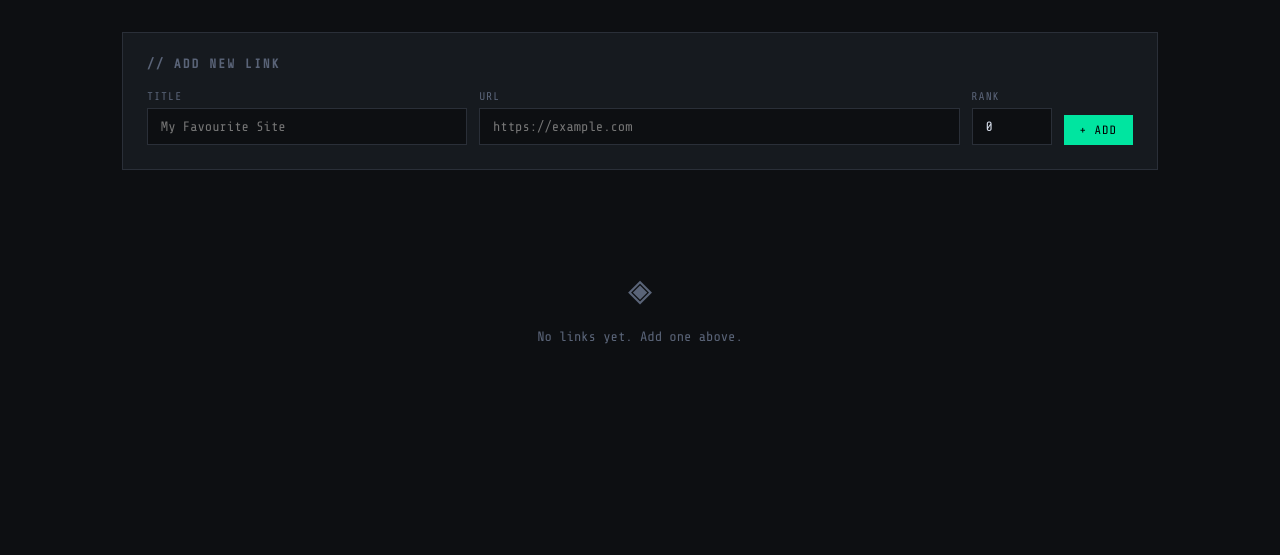
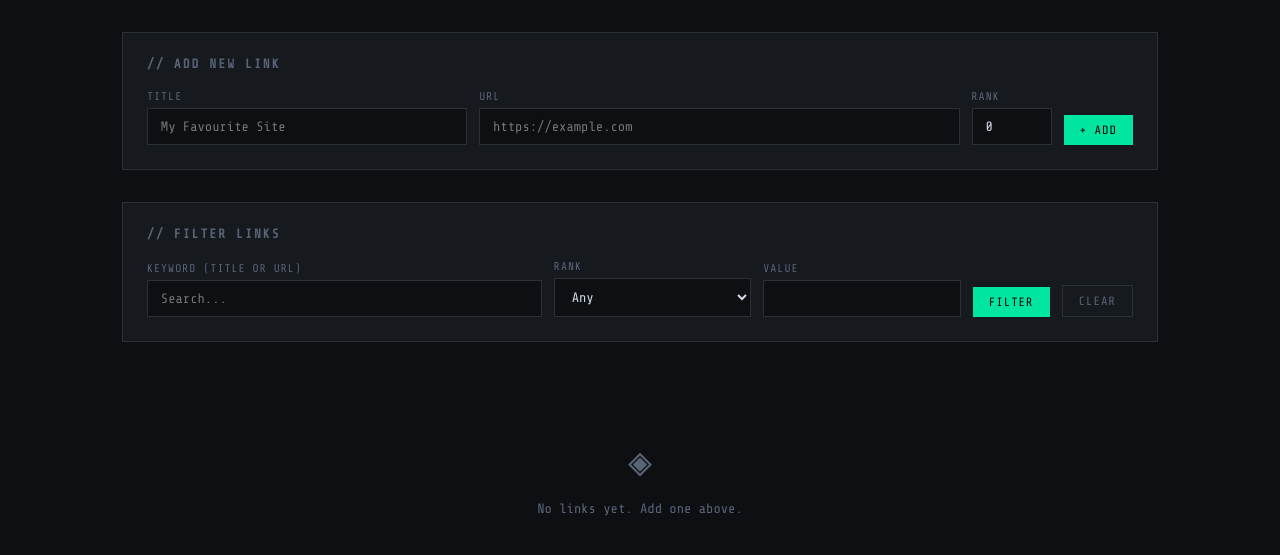
Before and after one commit to garfield-arlene/stelr, a Flask app: template templates/index.html in a window 1280 px wide. Shown: the part 66-621 px from the top of the page. Run offline with Flask 3, Linux system fonts and the light colour scheme; the template is opened without the code that fills it, so the values that code supplies are empty.

Commit message:
Add keyword filter feature Add rank numberic filter feature Add gitignore Bump the version number

```diff
--- a/app.py
+++ b/app.py
@@ -16,7 +16,7 @@ logger = logging.getLogger(__name__)
 
 app = Flask(__name__)
 app.secret_key = os.environ.get("SECRET_KEY", "stelr-secret-change-me")
-APP_VERSION = "2.5.3"
+APP_VERSION = "3.0.0"
 APP_NAME = "Stelr"
 
 SESSION_TIMEOUT_MINUTES = int(os.environ.get("SESSION_TIMEOUT_MINUTES", "30"))
@@ -150,14 +150,43 @@ def register():
 
 # ── Main app routes ────────────────────────────────────────────────────────
 
+RANK_OPS = {
+    "<":  lambda rank, val: rank < val,
+    "<=": lambda rank, val: rank <= val,
+    "==": lambda rank, val: rank == val,
+    ">=": lambda rank, val: rank >= val,
+    ">":  lambda rank, val: rank > val,
+}
+
+
+def filter_links(links, query, rank_op, rank_val):
+    if query:
+        q = query.lower()
+        links = [l for l in links if q in l.get("title", "").lower()
+                                   or q in l.get("url", "").lower()]
+    if rank_op in RANK_OPS and rank_val:
+        try:
+            rank_val_int = int(rank_val)
+        except ValueError:
+            return links
+        cmp = RANK_OPS[rank_op]
+        links = [l for l in links if cmp(l.get("rank", 0), rank_val_int)]
+    return links
+
+
 @app.route("/")
 @login_required
 def index():
     links = get_storage().get_all(current_user.id)
     links.sort(key=lambda x: x.get("rank", 0))
+    query    = request.args.get("q", "").strip()
+    rank_op  = request.args.get("rank_op", "").strip()
+    rank_val = request.args.get("rank_val", "").strip()
+    links = filter_links(links, query, rank_op, rank_val)
     return render_template("index.html", links=links, backend=STORAGE_BACKEND,
                            version=APP_VERSION, app_name=APP_NAME,
-                           timeout=SESSION_TIMEOUT_MINUTES)
+                           timeout=SESSION_TIMEOUT_MINUTES,
+                           filter_q=query, filter_rank_op=rank_op, filter_rank_val=rank_val)
 
 
 @app.route("/add", methods=["POST"])
--- a/docker-compose.yml
+++ b/docker-compose.yml
@@ -1,7 +1,7 @@
 version: "3.9"
 
 # ─────────────────────────────────────────────
-# Stelr v2.5.3 — docker compose
+# Stelr v3.0.0 — docker compose
 # Usage:
 #   XML (default):    docker compose up
 #   YAML:             docker compose --profile yaml up
@@ -14,7 +14,7 @@ version: "3.9"
 # ─────────────────────────────────────────────
 
 x-app-base: &app-base
-  image: stelr:2.5.3
+  image: stelr:3.0.0
   restart: unless-stopped
   ports:
     - "8082:5000"
--- a/templates/index.html
+++ b/templates/index.html
@@ -59,11 +59,14 @@
                 gap: 0.75rem; align-items: end; }
     label { display: block; font-size: 0.7rem; color: var(--muted); font-family: var(--mono);
             text-transform: uppercase; letter-spacing: 1px; margin-bottom: 0.35rem; }
-    input[type="text"], input[type="url"], input[type="number"], input[type="password"] {
+    input[type="text"], input[type="url"], input[type="number"], input[type="password"], select {
       width: 100%; background: var(--bg); border: 1px solid var(--border);
       color: var(--text); font-family: var(--mono); font-size: 0.85rem;
       padding: 0.6rem 0.8rem; outline: none; transition: border-color 0.15s; }
-    input:focus { border-color: var(--accent); }
+    input:focus, select:focus { border-color: var(--accent); }
+    .filter-row { display: grid; grid-template-columns: 2fr 1fr 1fr auto auto;
+                  gap: 0.75rem; align-items: end; }
+    @media (max-width: 700px) { .filter-row { grid-template-columns: 1fr; } }
     .modal-overlay { position: fixed; inset: 0; background: rgba(0,0,0,0.65);
                       display: flex; align-items: center; justify-content: center; z-index: 200; }
     .modal { background: var(--surface); border: 1px solid var(--border); padding: 1.5rem; width: 320px; }
@@ -153,6 +156,41 @@
     </form>
   </div>
 
+  <div class="add-panel">
+    <h2>// Filter Links</h2>
+    <form method="GET" action="/">
+      <div class="filter-row">
+        <div>
+          <label>Keyword (title or URL)</label>
+          <input type="text" name="q" value="{{ filter_q }}" placeholder="Search...">
+        </div>
+        <div>
+          <label>Rank</label>
+          <select name="rank_op">
+            <option value=""   {% if filter_rank_op == "" %}selected{% endif %}>Any</option>
+            <option value="<"  {% if filter_rank_op == "<" %}selected{% endif %}>&lt;</option>
+            <option value="<=" {% if filter_rank_op == "<=" %}selected{% endif %}>&le;</option>
+            <option value="==" {% if filter_rank_op == "==" %}selected{% endif %}>=</option>
+            <option value=">=" {% if filter_rank_op == ">=" %}selected{% endif %}>&ge;</option>
+            <option value=">"  {% if filter_rank_op == ">" %}selected{% endif %}>&gt;</option>
+          </select>
+        </div>
+        <div>
+          <label>Value</label>
+          <input type="number" name="rank_val" value="{{ filter_rank_val }}">
+        </div>
+        <div>
+          <label>&nbsp;</label>
+          <button type="submit" class="btn btn-primary">Filter</button>
+        </div>
+        <div>
+          <label>&nbsp;</label>
+          <a href="/" class="btn btn-secondary">Clear</a>
+        </div>
+      </div>
+    </form>
+  </div>
+
   {% if links %}
   <div class="table-wrap">
     <table>
@@ -201,7 +239,11 @@
   {% else %}
   <div class="empty">
     <div class="big">◈</div>
+    {% if filter_q or filter_rank_op %}
+    No links match your filter. <a href="/" style="color:var(--accent2)">Clear filter</a>
+    {% else %}
     No links yet. Add one above.
+    {% endif %}
   </div>
   {% endif %}
 </div>
```
Also changed, not shown: README.md, 3 other files.
